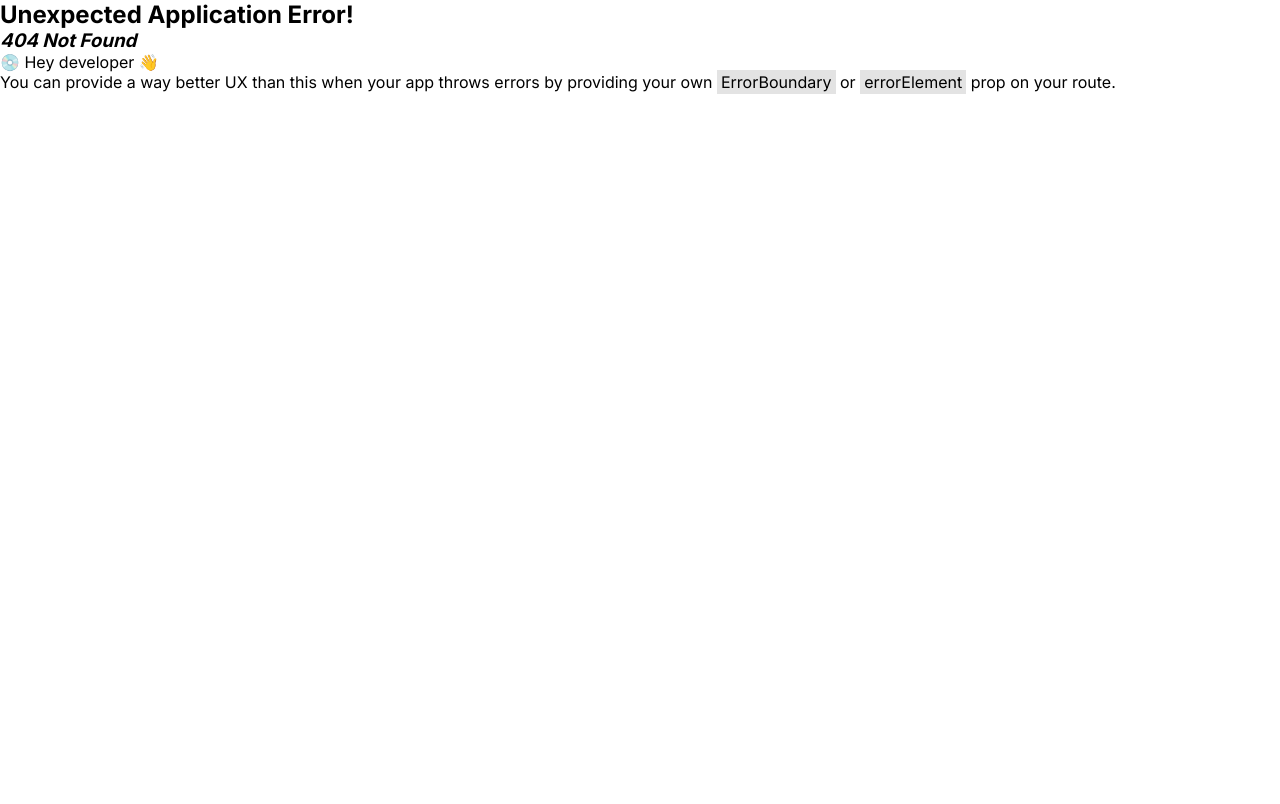
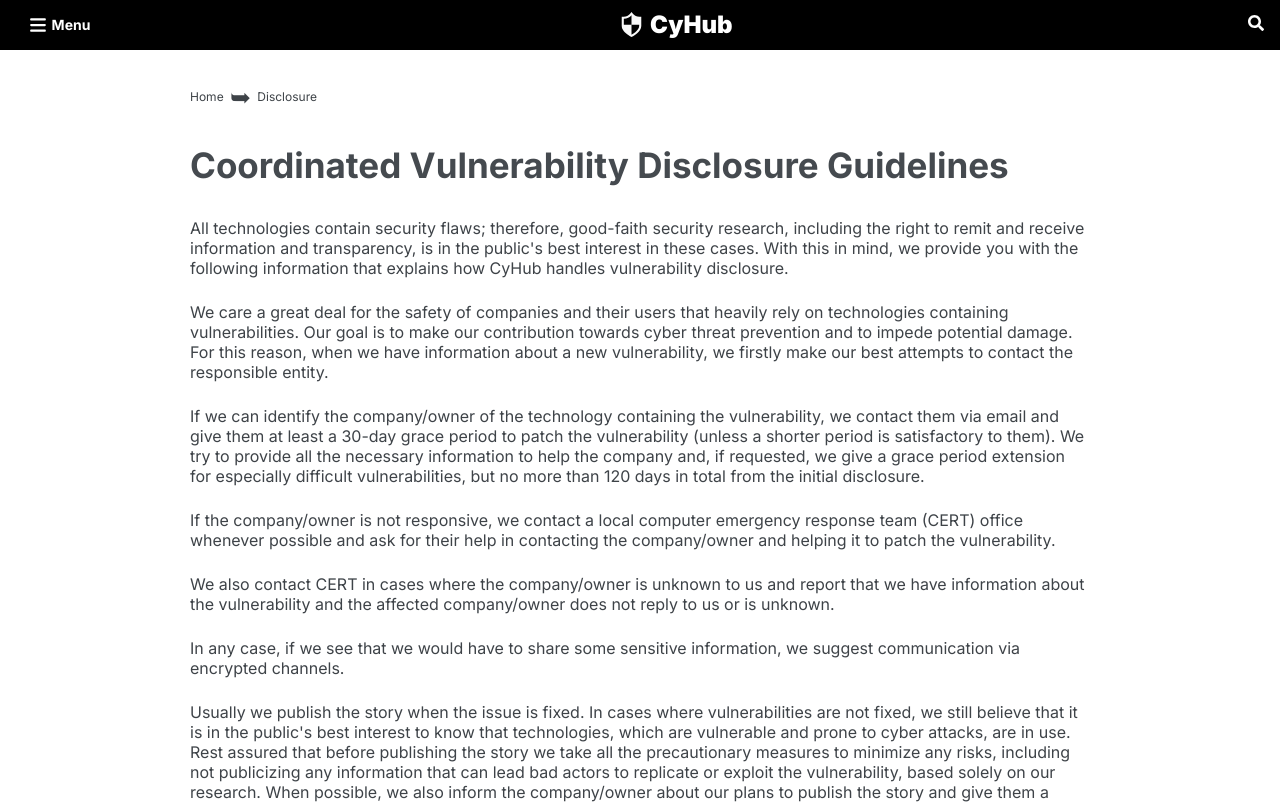
Before and after one commit to PraisesPJMT/cyhub, a React (Vite) app: page /disclosure in a window 1280 px wide. Before the commit this address had no page. Shown: the top 804 px of the page. Built offline with nearby package versions, Linux system fonts and the light colour scheme.

Commit message:
add disclosure page

```diff
--- a/src/App.jsx
+++ b/src/App.jsx
@@ -1,11 +1,16 @@
 import { createBrowserRouter } from 'react-router-dom';
 import Home from './pages/Home';
+import Disclosure from './pages/Disclosure';
 
 const router = createBrowserRouter([
 	{
 		path: '/',
 		element: <Home />,
 	},
+	{
+		path: '/disclosure',
+		element: <Disclosure />,
+	},
 ]);
 
 export default router;
--- /dev/null
+++ b/src/pages/Disclosure.jsx
@@ -0,0 +1,82 @@
+import React from 'react';
+import Header from '../components/Header';
+import Footer from '../components/Footer';
+import { Link } from 'react-router-dom';
+
+import '../styles/pages.css';
+
+const Disclosure = () => {
+	return (
+		<>
+			<Header />
+			<main>
+				<section className='main'>
+					<div className='link'>
+						<Link to='/'>Home</Link>
+						<span>&#10149;</span>
+						<Link to='/disclosure'>Disclosure</Link>
+					</div>
+					<h1>Coordinated Vulnerability Disclosure Guidelines</h1>
+					<div className='content'>
+						<p>
+							All technologies contain security flaws; therefore, good-faith
+							security research, including the right to remit and receive
+							information and transparency, is in the public's best interest in
+							these cases. With this in mind, we provide you with the following
+							information that explains how CyHub handles vulnerability
+							disclosure.
+						</p>
+						<p>
+							We care a great deal for the safety of companies and their users
+							that heavily rely on technologies containing vulnerabilities. Our
+							goal is to make our contribution towards cyber threat prevention
+							and to impede potential damage. For this reason, when we have
+							information about a new vulnerability, we firstly make our best
+							attempts to contact the responsible entity.
+						</p>
+						<p>
+							If we can identify the company/owner of the technology containing
+							the vulnerability, we contact them via email and give them at
+							least a 30-day grace period to patch the vulnerability (unless a
+							shorter period is satisfactory to them). We try to provide all the
+							necessary information to help the company and, if requested, we
+							give a grace period extension for especially difficult
+							vulnerabilities, but no more than 120 days in total from the
+							initial disclosure.
+						</p>
+						<p>
+							If the company/owner is not responsive, we contact a local
+							computer emergency response team (CERT) office whenever possible
+							and ask for their help in contacting the company/owner and helping
+							it to patch the vulnerability.
+						</p>
+						<p>
+							We also contact CERT in cases where the company/owner is unknown
+							to us and report that we have information about the vulnerability
+							and the affected company/owner does not reply to us or is unknown.
+						</p>
+						<p>
+							In any case, if we see that we would have to share some sensitive
+							information, we suggest communication via encrypted channels.
+						</p>
+						<p>
+							Usually we publish the story when the issue is fixed. In cases
+							where vulnerabilities are not fixed, we still believe that it is
+							in the public's best interest to know that technologies, which are
+							vulnerable and prone to cyber attacks, are in use. Rest assured
+							that before publishing the story we take all the precautionary
+							measures to minimize any risks, including not publicizing any
+							information that can lead bad actors to replicate or exploit the
+							vulnerability, based solely on our research. When possible, we
+							also inform the company/owner about our plans to publish the story
+							and give them a chance to provide their take on the issue.
+						</p>
+					</div>
+				</section>
+			</main>
+			<Footer />
+		</>
+	);
+};
+
+export default Disclosure;
--- /dev/null
+++ b/src/styles/pages.css
@@ -0,0 +1,45 @@
+/* General Styles */
+
+main {
+	padding: 2rem 2rem;
+}
+
+section.main {
+	width: 100%;
+	max-width: 900px;
+	margin: auto;
+}
+
+h1 {
+	color: #454a4f;
+	margin: 2rem 0;
+	font-size: 35px;
+}
+
+section.main .link {
+	color: #3e4348;
+	display: flex;
+	align-items: center;
+	gap: 0.4rem;
+
+	span {
+		font-size: 25px;
+	}
+
+	a {
+		color: #3e4348;
+		font-size: 12px;
+	}
+
+	a:hover {
+		color: #000;
+		text-decoration: underline;
+	}
+}
+
+.content {
+	p {
+		color: #3e4348;
+		margin: 1.5rem 0;
+	}
+}
```
